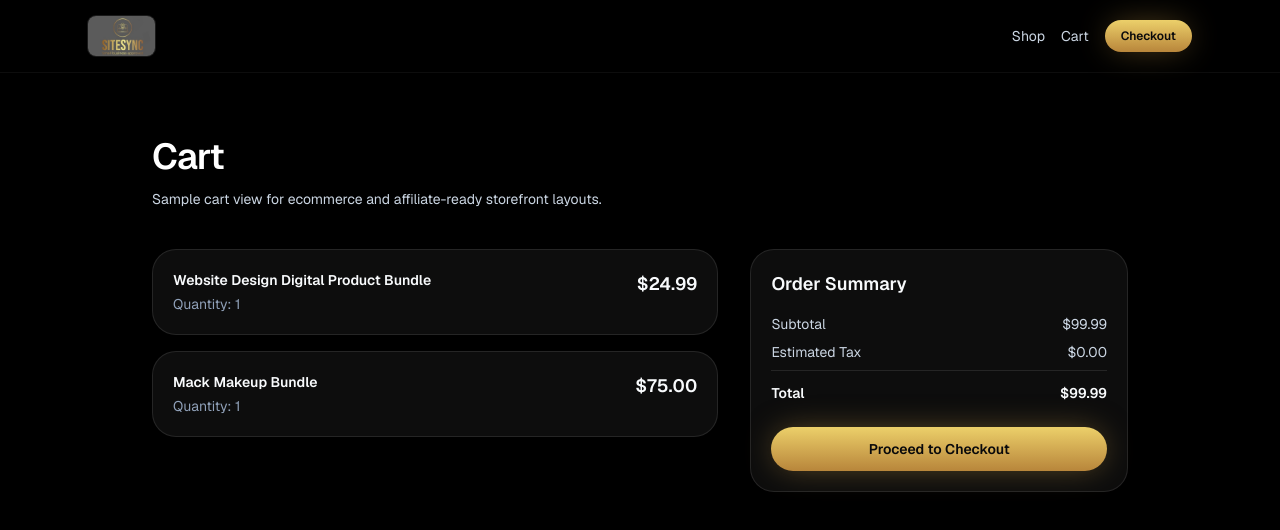
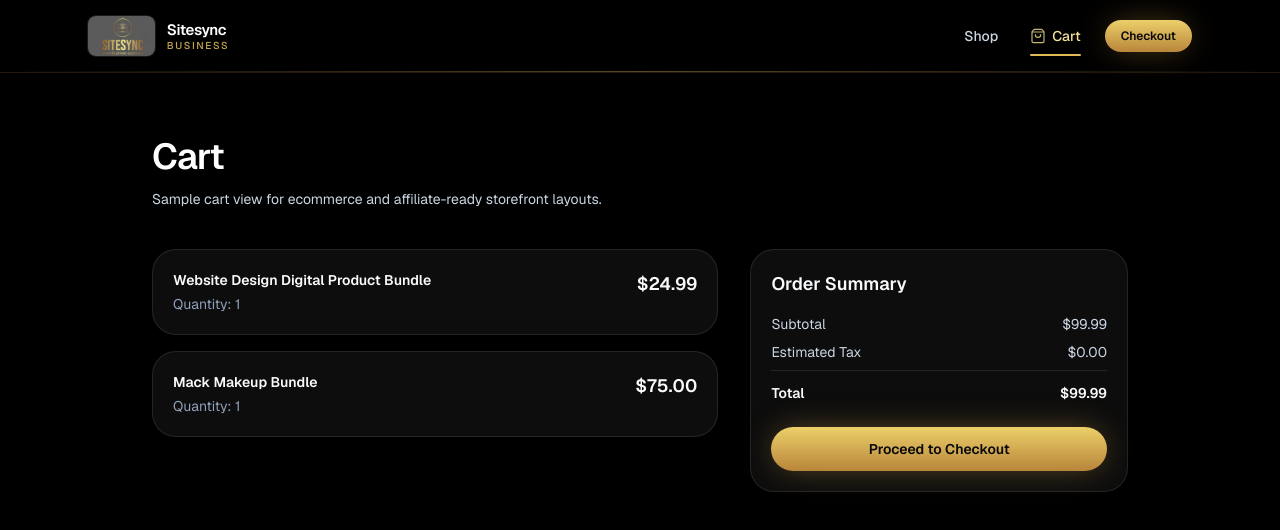
Before and after one commit to teestewy69-png/sitesync-business, a Next.js app: page /cart in a window 1280 px wide. Shown: the top 530 px of the page. Built offline with nearby package versions, Linux system fonts and the light colour scheme; no server answers.

Commit message:
Add sticky shop nav across listing, cart, and checkout

```diff
--- /dev/null
+++ b/app/cart/layout.tsx
@@ -0,0 +1,6 @@
+import type { ReactNode } from "react";
+import ShopChrome from "@/components/shop/ShopChrome";
+
+export default function CartLayout({ children }: { children: ReactNode }) {
+  return <ShopChrome>{children}</ShopChrome>;
+}
--- a/app/cart/page.tsx
+++ b/app/cart/page.tsx
@@ -1,10 +1,7 @@
 import Link from "next/link";
-import ShopHeader from "@/components/shop/ShopHeader";
 
 export default function CartPage() {
   return (
-    <main className="min-h-screen bg-black text-white">
-      <ShopHeader />
     <section className="mx-auto max-w-5xl px-6 py-16">
       <h1 className="text-3xl font-semibold tracking-tight sm:text-4xl">
         Cart
@@ -64,6 +61,5 @@ export default function CartPage() {
         </div>
       </div>
     </section>
-    </main>
   );
 }
--- /dev/null
+++ b/app/checkout/layout.tsx
@@ -0,0 +1,6 @@
+import type { ReactNode } from "react";
+import ShopChrome from "@/components/shop/ShopChrome";
+
+export default function CheckoutLayout({ children }: { children: ReactNode }) {
+  return <ShopChrome>{children}</ShopChrome>;
+}
--- a/app/checkout/page.tsx
+++ b/app/checkout/page.tsx
@@ -1,9 +1,5 @@
-import ShopHeader from "@/components/shop/ShopHeader";
-
 export default function CheckoutPage() {
   return (
-    <main className="min-h-screen bg-black text-white">
-      <ShopHeader />
     <section className="mx-auto max-w-6xl px-6 py-16">
       <h1 className="text-3xl font-semibold tracking-tight sm:text-4xl">
         Checkout
@@ -106,6 +102,5 @@ export default function CheckoutPage() {
         </div>
       </div>
     </section>
-    </main>
   );
 }
--- /dev/null
+++ b/app/shop/layout.tsx
@@ -0,0 +1,6 @@
+import type { ReactNode } from "react";
+import ShopChrome from "@/components/shop/ShopChrome";
+
+export default function ShopLayout({ children }: { children: ReactNode }) {
+  return <ShopChrome>{children}</ShopChrome>;
+}
--- a/app/shop/page.tsx
+++ b/app/shop/page.tsx
@@ -1,7 +1,6 @@
 import Image from "next/image";
 import Link from "next/link";
 import { products } from "@/data/products";
-import ShopHeader from "@/components/shop/ShopHeader";
 
 export const metadata = {
   title: "Shop | Sitesync Business",
@@ -11,8 +10,6 @@ export const metadata = {
 
 export default function ShopPage() {
   return (
-    <main className="min-h-screen bg-black text-white">
-      <ShopHeader />
     <section className="mx-auto max-w-7xl px-6 py-16">
       <div className="mb-10 max-w-2xl space-y-3">
         <p className="text-xs font-semibold uppercase tracking-wider text-brand-400">
@@ -97,6 +94,5 @@ export default function ShopPage() {
         ))}
       </div>
     </section>
-    </main>
   );
 }
--- a/app/shop/product/[slug]/page.tsx
+++ b/app/shop/product/[slug]/page.tsx
@@ -2,7 +2,6 @@ import Image from "next/image";
 import Link from "next/link";
 import { notFound } from "next/navigation";
 import { getProduct, products } from "@/data/products";
-import ShopHeader from "@/components/shop/ShopHeader";
 
 type Props = {
   params: Promise<{ slug: string }>;
@@ -28,8 +27,6 @@ export default async function ProductPage({ params }: Props) {
   if (!product) notFound();
 
   return (
-    <main className="min-h-screen bg-black text-white">
-      <ShopHeader />
     <section className="mx-auto max-w-7xl px-6 py-10 sm:py-14">
       <Link
         href="/shop"
@@ -158,6 +155,5 @@ export default async function ProductPage({ params }: Props) {
         </div>
       </div>
     </section>
-    </main>
   );
 }
--- /dev/null
+++ b/components/shop/ShopChrome.tsx
@@ -0,0 +1,14 @@
+import type { ReactNode } from "react";
+import ShopNav from "@/components/shop/ShopNav";
+
+/**
+ * Shared chrome for storefront demo pages (/shop, /cart, /checkout).
+ */
+export default function ShopChrome({ children }: { children: ReactNode }) {
+  return (
+    <div className="min-h-screen bg-black text-white">
+      <ShopNav />
+      {children}
+    </div>
+  );
+}
--- a/components/shop/ShopHeader.tsx
+++ b/components/shop/ShopHeader.tsx
@@ -1,44 +1,2 @@
-"use client";
-
-import Link from "next/link";
-import content from "@/content.json";
-import { useCart } from "@/components/shop/CartProvider";
-
-export default function ShopHeader() {
-  const { site } = content;
-  const { itemCount } = useCart();
-
-  return (
-    <header className="border-b border-white/5 bg-black/80 backdrop-blur">
-      <div className="mx-auto flex max-w-6xl items-center justify-between gap-4 px-6 py-4">
-        <Link href="/" className="flex items-center gap-3">
-          {/* eslint-disable-next-line @next/next/no-img-element */}
-          <img
-            src="/logo.png"
-            alt={`${site.name} logo`}
-            className="h-10 w-auto rounded-lg ring-1 ring-white/10"
-          />
-        </Link>
-        <nav className="flex items-center gap-4 text-sm text-slate-300">
-          <Link href="/shop" className="transition hover:text-brand-300">
-            Shop
-          </Link>
-          <Link href="/cart" className="transition hover:text-brand-300">
-            Cart
-            {itemCount > 0 ? (
-              <span className="ml-1.5 inline-flex h-5 min-w-5 items-center justify-center rounded-full bg-brand-500 px-1.5 text-[11px] font-semibold text-zinc-950">
-                {itemCount}
-              </span>
-            ) : null}
-          </Link>
-          <Link
-            href="/checkout"
-            className="rounded-full bg-gradient-to-b from-brand-300 to-brand-600 px-4 py-2 text-xs font-semibold text-zinc-950 shadow-glow transition hover:from-brand-200 hover:to-brand-500"
-          >
-            Checkout
-          </Link>
-        </nav>
-      </div>
-    </header>
-  );
-}
+/** @deprecated Prefer ShopNav — kept as a stable re-export for existing imports. */
+export { default } from "@/components/shop/ShopNav";
--- /dev/null
+++ b/components/shop/ShopNav.tsx
@@ -0,0 +1,114 @@
+"use client";
+
+import Link from "next/link";
+import { usePathname } from "next/navigation";
+import { ShoppingBag } from "lucide-react";
+import content from "@/content.json";
+import { useCart } from "@/components/shop/CartProvider";
+
+function linkClass(active: boolean) {
+  return [
+    "relative text-sm font-medium transition",
+    active
+      ? "text-brand-200"
+      : "text-slate-300 hover:text-brand-200",
+  ].join(" ");
+}
+
+export default function ShopNav() {
+  const { site } = content;
+  const { itemCount } = useCart();
+  const pathname = usePathname();
+
+  const onShop =
+    pathname === "/shop" || pathname.startsWith("/shop/");
+  const onCart = pathname === "/cart";
+  const onCheckout = pathname === "/checkout";
+
+  return (
+    <header className="sticky top-0 z-50 border-b border-brand-500/15 bg-black/85 backdrop-blur-md">
+      <div
+        aria-hidden
+        className="pointer-events-none absolute inset-x-0 bottom-0 h-px bg-gradient-to-r from-transparent via-brand-400/40 to-transparent"
+      />
+      <div className="mx-auto flex max-w-6xl items-center justify-between gap-3 px-4 py-3.5 sm:gap-4 sm:px-6 sm:py-4">
+        <Link
+          href="/"
+          className="group flex min-w-0 items-center gap-2.5 sm:gap-3"
+          aria-label={`${site.name} home`}
+        >
+          {/* eslint-disable-next-line @next/next/no-img-element */}
+          <img
+            src="/logo.png"
+            alt=""
+            className="h-9 w-auto shrink-0 rounded-lg ring-1 ring-white/10 transition group-hover:ring-brand-400/40 sm:h-10"
+          />
+          <span className="min-w-0 leading-tight">
+            <span className="block truncate text-sm font-semibold tracking-tight text-white sm:text-[15px]">
+              {site.name}
+            </span>
+            <span className="hidden text-[10px] font-medium uppercase tracking-[0.16em] text-brand-400/90 sm:block">
+              Business
+            </span>
+          </span>
+        </Link>
+
+        <nav
+          className="flex items-center gap-1 sm:gap-2"
+          aria-label="Shop"
+        >
+          <Link
+            href="/shop"
+            className={`${linkClass(onShop)} rounded-lg px-2.5 py-2 sm:px-3`}
+            aria-current={onShop ? "page" : undefined}
+          >
+            Shop
+            {onShop ? (
+              <span
+                aria-hidden
+                className="absolute inset-x-2.5 -bottom-0.5 h-0.5 rounded-full bg-brand-400 sm:inset-x-3"
+              />
+            ) : null}
+          </Link>
+
+          <Link
+            href="/cart"
+            className={`${linkClass(onCart)} inline-flex items-center gap-1.5 rounded-lg px-2.5 py-2 sm:px-3`}
+            aria-current={onCart ? "page" : undefined}
+          >
+            <ShoppingBag
+              className="h-4 w-4 shrink-0 opacity-80"
+              strokeWidth={1.75}
+              aria-hidden
+            />
+            <span className="hidden sm:inline">Cart</span>
+            {itemCount > 0 ? (
+              <span className="inline-flex h-5 min-w-5 items-center justify-center rounded-full bg-gradient-to-b from-brand-300 to-brand-600 px-1.5 text-[11px] font-semibold text-zinc-950 shadow-glow">
+                {itemCount > 99 ? "99+" : itemCount}
+              </span>
+            ) : null}
+            {onCart ? (
+              <span
+                aria-hidden
+                className="absolute inset-x-2.5 -bottom-0.5 h-0.5 rounded-full bg-brand-400 sm:inset-x-3"
+              />
+            ) : null}
+          </Link>
+
+          <Link
+            href="/checkout"
+            className={[
+              "ml-0.5 rounded-full px-3.5 py-2 text-xs font-semibold transition sm:ml-1 sm:px-4",
+              onCheckout
+                ? "bg-gradient-to-b from-brand-200 to-brand-500 text-zinc-950 shadow-glow ring-1 ring-brand-200/50"
+                : "bg-gradient-to-b from-brand-300 to-brand-600 text-zinc-950 shadow-glow hover:from-brand-200 hover:to-brand-500",
+            ].join(" ")}
+            aria-current={onCheckout ? "page" : undefined}
+          >
+            Checkout
+          </Link>
+        </nav>
+      </div>
+    </header>
+  );
+}
```
Lines whose indentation alone changed are shown as unchanged.
